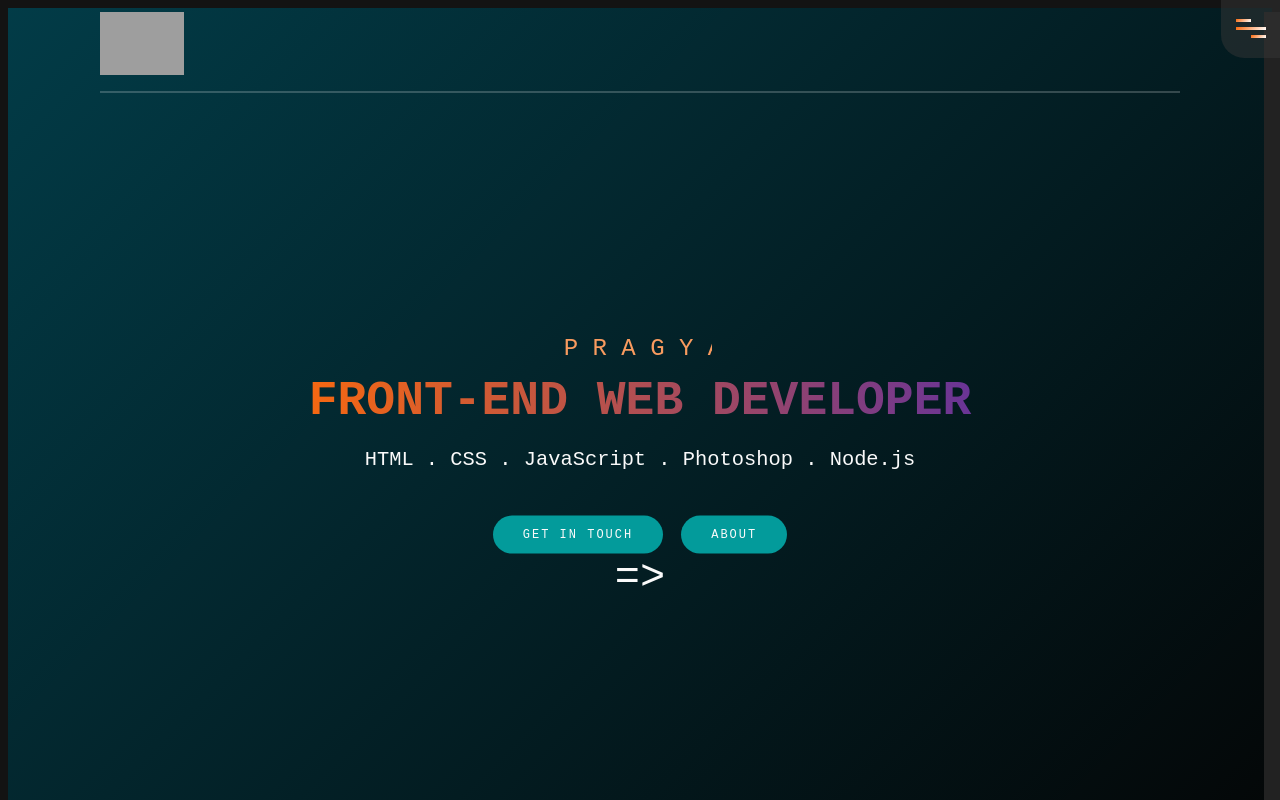
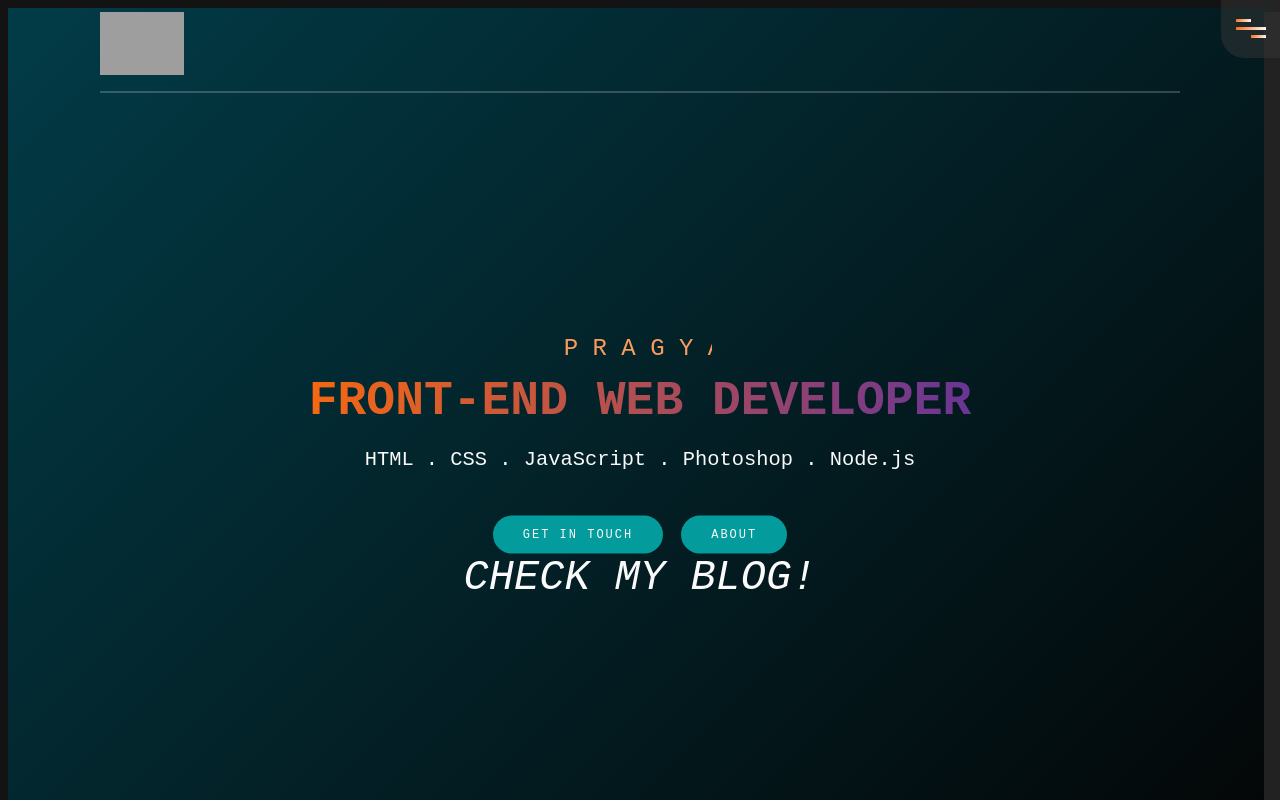
Before and after one commit to pagu18/Portfolio, a plain HTML site: page index.html in a window 1280 px wide. Shown: the top 800 px of the page. Drawn offline with Linux system fonts and the light colour scheme; grey boxes are pictures that could not be loaded.

Commit message:
Update index.html

```diff
--- a/index.html
+++ b/index.html
@@ -82,9 +82,9 @@
               </div>
             </div>
             <div>
-              <a href="#about" class="scroll-down">
+              <a href=" https://pagu18.github.io/Blog-Tyrant/" class="scroll-down">
                 <i class="fa fa-chevron-down" aria-hidden="true">
-                  =>
+                 Check My Blog!
                 </i>
               </a>
             </div>
```
